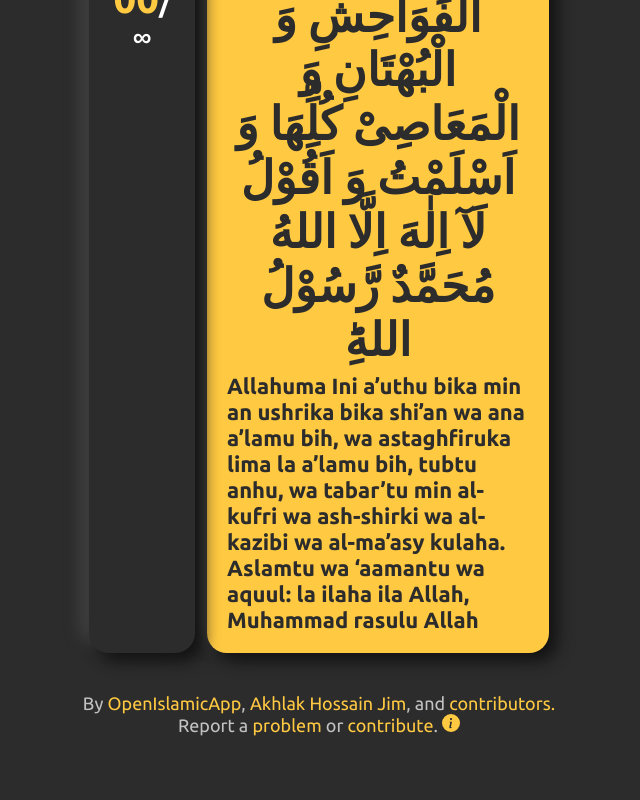
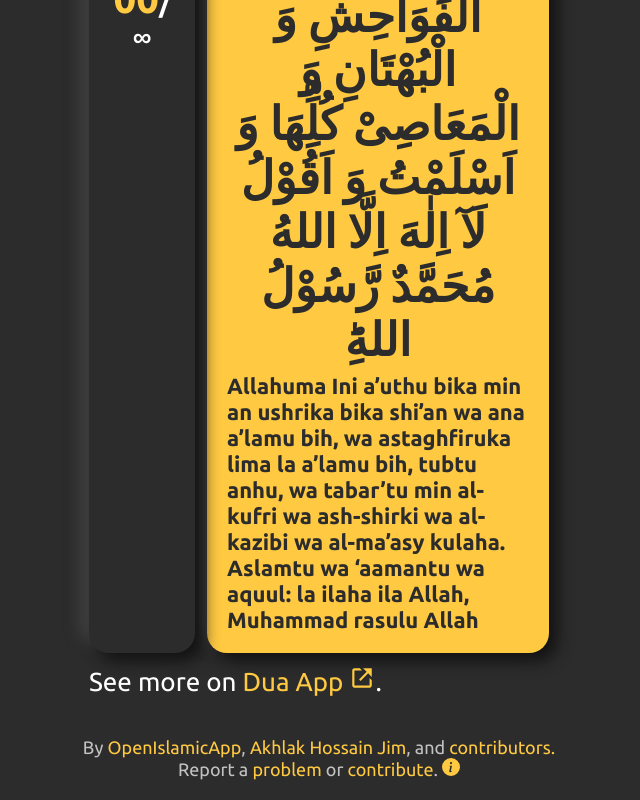
Before and after one commit to OpenIslamicApp/prayer-time, a React (Create React App) app: page / in a window 1280 px wide. Shown: the part 5317-6117 px from the top of the page, without its empty margins (321-961 px from the left). Before the commit the page ends 6073 px from the top, so only its background shows below. Built offline with nearby package versions, Linux system fonts and the light colour scheme.

Commit message:
💅📕🛠️updated

```diff
--- a/src/layout/DUA.js
+++ b/src/layout/DUA.js
@@ -6,6 +6,8 @@ import regularAfterPrayer from "../data/dua/afterEvery.json";
 import FridayPrayer from "../data/dua/friday.json";
 import fajarMagribPrayer from "../data/dua/fajarMagrib.json";
 import allTime from "../data/dua/anytime.json";
+
+import { BiLinkExternal } from "react-icons/bi";
 
 export default function DUA() {
   const [DAY, setDAY] = useState();
@@ -50,6 +52,17 @@ export default function DUA() {
       )}
       <h1 className="dua_title">All time:</h1>
       {React.Children.toArray(allTime.map((dua) => <DuaContainer {...dua} />))}
+      <p className="dua_redirect">
+        See more on{" "}
+        <a
+          href="https://dua.oia.ahjim.com/"
+          target="_blank"
+          rel="noopener noreferrer"
+        >
+          Dua App <BiLinkExternal />
+        </a>
+        .
+      </p>
     </Container>
   );
 }
@@ -61,6 +74,16 @@ const Container = styled.section`
   gap: 12px;
   & > .dua_title {
     margin: 8px 0;
+  }
+  & > .dua_redirect {
+    font-size: calc(10px + 2vmin);
+    & > a {
+      color: var(--color-th);
+      text-decoration: none;
+      &:hover {
+        text-decoration: underline;
+      }
+    }
   }
   .dua_container {
     display: grid;
```
